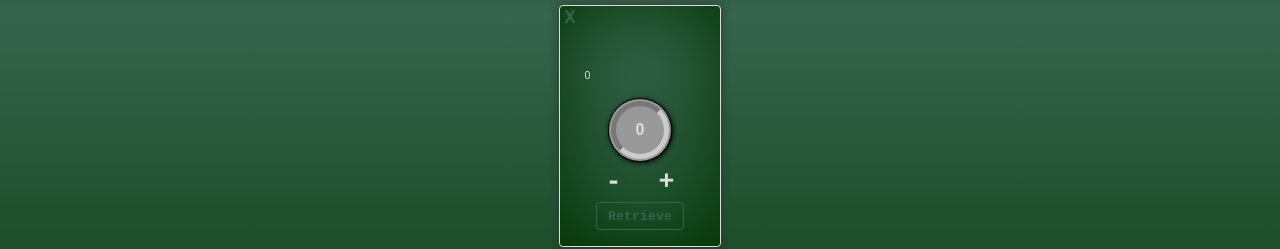
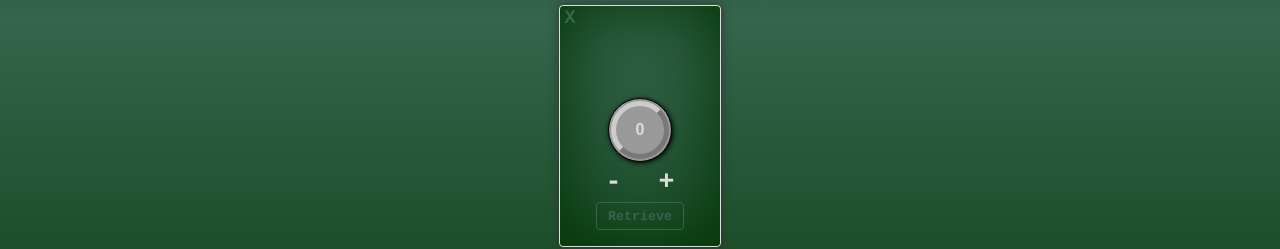
Before and after one commit to theresamclaird/blackjack, a React (Create React App) app: page / in a window 1280 px wide. Shown: the part 271-520 px from the top of the page. Built offline with nearby package versions, Linux system fonts and the light colour scheme.

Commit message:
bet style change

```diff
--- a/src/components/Hand/Hand.jsx
+++ b/src/components/Hand/Hand.jsx
@@ -44,7 +44,7 @@ const Bet = ({ amount, sx }) => (
             width: '4rem',
             color: 'white',
             backgroundColor: amount === 0 ? '#999' : 'red',
-            outline: 'inset 5px',
+            outline: 'outset 5px',
             outlineOffset: '-8px',
             outlineColor: '#ccc',
             border: 'solid 1px',
@@ -151,7 +151,7 @@ const Hand = ({
                         disabled={hand.bet === 0 || currentState !== 'idle'}
                         onClick={clearBet}>Retrieve</Button>
                 </Flex>
-                <Text sx={{
+                {handValue > 0 && <Text sx={{
                     fontSize: '0.66rem',
                     color: 'white',
                     position: 'absolute',
@@ -159,7 +159,7 @@ const Hand = ({
                     top: '4rem',
                     width: '1.7rem',
                     textAlign: 'right',
-                }}>{isSoft(hand.cards) ? `${handValue - 10}/${handValue}` : handValue}</Text>
+                }}>{isSoft(hand.cards) ? `${handValue - 10}/${handValue}` : handValue}</Text>}
                 {hand.status && hand.settled && <Banner message={hand.status} sx={{ top: '17%', width: '120%' }} />}
             </Box>
             <Flex sx={{ justifyContent: 'center', gap: '1rem' }}>
```
